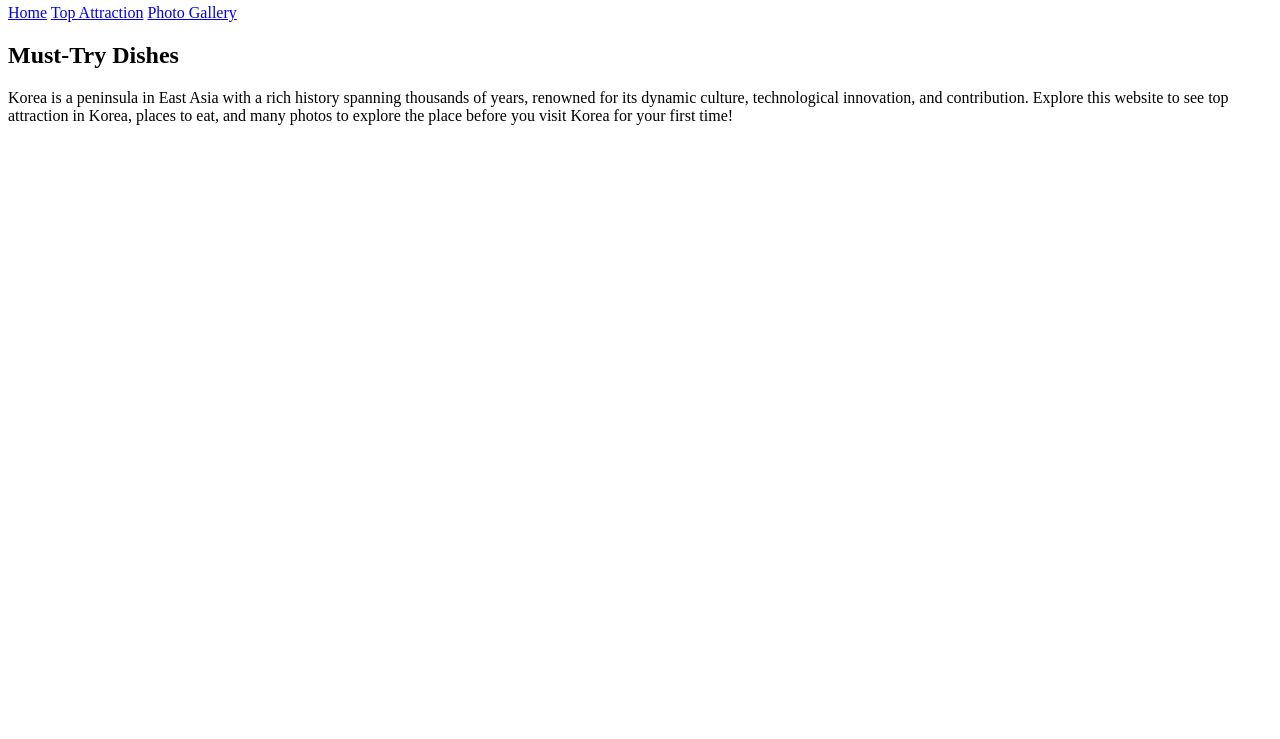
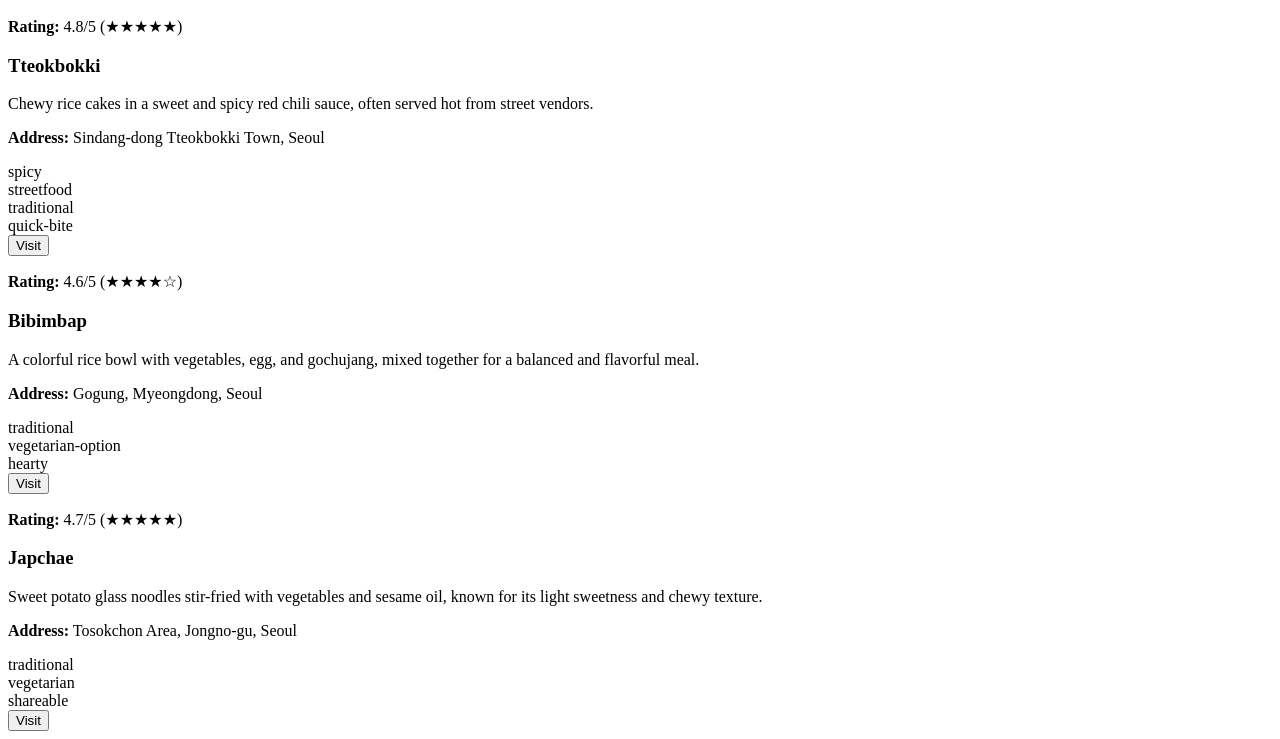
Before and after one commit to dellaaalee/Globetrotter, a plain HTML site: page pages/food-guide.html in a window 1280 px wide. Shown: the part 76-815 px from the top of the page. Drawn offline with Linux system fonts and the light colour scheme.

Commit message:
food guide html added

```diff
--- a/pages/food-guide.html
+++ b/pages/food-guide.html
@@ -3,11 +3,10 @@
   <head>
     <meta charset="UTF-8" />
     <meta name="viewport" content="width=device-width, initial-scale=1.0" />
-    <title>Food Guide | Globetrotter</title>
+    <title>Food Guide</title>
   </head>
   <body>
     <header>
-      <h1>Food Guide</h1>
       <nav>
         <a href="../index.html">Home</a>
         <a href="top-attraction.html">Top Attraction</a>
@@ -17,9 +16,56 @@
 
     <main>
       <h2>Must-Try Dishes</h2>
-      <p>
-        Korea is a peninsula in East Asia with a rich history spanning thousands of years, renowned for its dynamic culture, technological innovation, and contribution. Explore this website to see top attraction in Korea, places to eat, and many photos to explore the place before you visit Korea for your first time!
-      </p>
+      <section>
+        <article>
+          <p><strong>Rating:</strong> 4.8/5 (&#9733;&#9733;&#9733;&#9733;&#9733;)</p>
+          <h3>Tteokbokki</h3>
+          <p>
+            Chewy rice cakes in a sweet and spicy red chili sauce, often served
+            hot from street vendors.
+          </p>
+          <p><strong>Address:</strong> Sindang-dong Tteokbokki Town, Seoul</p>
+          <section class="tags">
+            <section>spicy</section>
+            <section>streetfood</section>
+            <section>traditional</section>
+            <section>quick-bite</section>
+          </section>
+          <button type="button">Visit</button>
+        </article>
+
+        <article>
+          <p><strong>Rating:</strong> 4.6/5 (&#9733;&#9733;&#9733;&#9733;&#9734;)</p>
+          <h3>Bibimbap</h3>
+          <p>
+            A colorful rice bowl with vegetables, egg, and gochujang, mixed
+            together for a balanced and flavorful meal.
+          </p>
+          <p><strong>Address:</strong> Gogung, Myeongdong, Seoul</p>
+          <section class="tags">
+            <section>traditional</section>
+            <section>vegetarian-option</section>
+            <section>hearty</section>
+          </section>
+          <button type="button">Visit</button>
+        </article>
+
+        <article>
+          <p><strong>Rating:</strong> 4.7/5 (&#9733;&#9733;&#9733;&#9733;&#9733;)</p>
+          <h3>Japchae</h3>
+          <p>
+            Sweet potato glass noodles stir-fried with vegetables and sesame
+            oil, known for its light sweetness and chewy texture.
+          </p>
+          <p><strong>Address:</strong> Tosokchon Area, Jongno-gu, Seoul</p>
+          <section class="tags">
+            <section>traditional</section>
+            <section>vegetarian</section>
+            <section>shareable</section>
+          </section>
+          <button type="button">Visit</button>
+        </article>
+      </section>
     </main>
   </body>
 </html>
```
